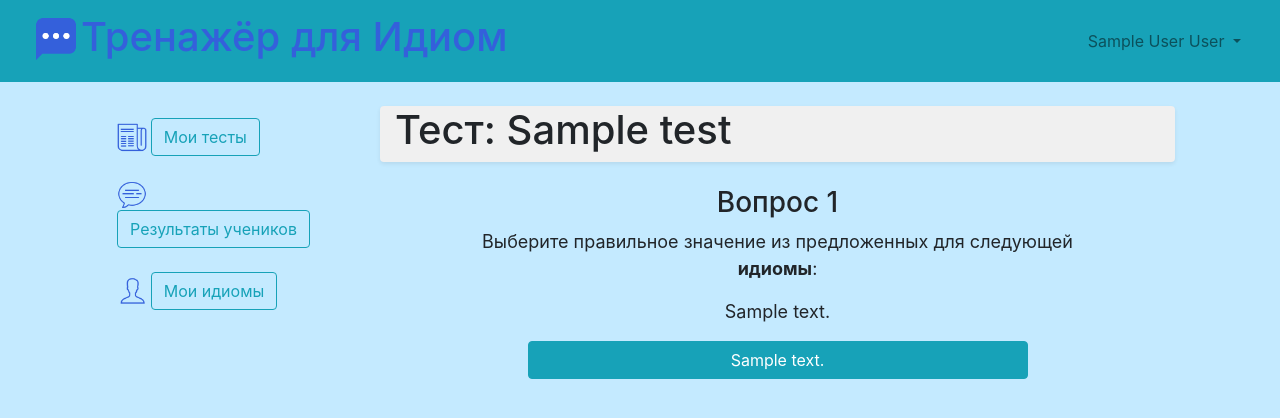
After one commit to plov-cyber/trainer-site, a Flask app: page /take_test/1/0/0 in a window 1280 px wide. The commit adds this page. Shown: the top 418 px of the page. Run offline with Flask 3, Linux system fonts and the light colour scheme; a user stored in the database is signed in; tables that the repository leaves empty hold one stand-in row (values such as "Sample post"); lists and menus that the app fills with data are empty; some libraries are stand-ins or nearby versions.

Commit message:
Add "take test" functionality.

```diff
--- a/app.py
+++ b/app.py
@@ -1,3 +1,5 @@
+from random import shuffle
+
 from flask import Flask, render_template, redirect, request
 from flask_login import LoginManager, login_user, logout_user, current_user, login_required
 import logging
@@ -15,6 +17,7 @@ from forms.change_pwd_form import ChangePasswordForm
 from forms.create_test_form import CreateTestForm
 from forms.add_question_form import AddQuestionForm
 from forms.add_idiom_form import AddIdiomForm
+from forms.answer_question_form import AnswerQuestionForm
 
 from secret_key import secret_key
 
@@ -119,10 +122,76 @@ def create_test():
     return render_template('create_test.html', test_form=test_form, title='Создание теста')
 
 
-@application.route('/take_test/<int:test_id>', methods=['GET', 'POST'])
+@application.route('/start_test/<int:test_id>', methods=['GET'])
 @login_required
-def take_test(test_id):
-    pass
+def start_test(test_id):
+    session = db_session.create_session(__factory)
+    test = session.get(Test, test_id)
+
+    return render_template('take_test.html', title="Прохождение теста",
+                           test_stage='start', test=test)
+
+
+@application.route('/end_test/<int:test_id>', methods=['GET'])
+@login_required
+def end_test(test_id):
+    session = db_session.create_session(__factory)
+    test = session.get(Test, test_id)
+
+    session2 = db_session.create_session(__factory)
+    user = session2.get(User, current_user.id)
+
+    num_of_points = user.tmp_test_result
+    possible_num_of_points = len(test.questions)
+
+    user.tmp_test_result = 0
+    session2.commit()
+    session2.close()
+
+    return render_template('take_test.html', title="Прохождение теста",
+                           test_stage='end', test=test,
+                           num_of_points=num_of_points, possible_num_of_points=possible_num_of_points)
+
+
+@application.route('/take_test/<int:test_id>/<int:question_id>/<int:option_id>', methods=['GET', 'POST'])
+@login_required
+def take_test(test_id, question_id, option_id):
+    session = db_session.create_session(__factory)
+
+    test = session.get(Test, test_id)
+
+    # While solving test
+    if 0 < question_id <= len(test.questions):
+        session2 = db_session.create_session(__factory)
+        user = session2.get(User, current_user.id)
+
+        selected_option = session2.get(Option, option_id)
+        prev_question = test.questions[question_id - 1]
+
+        user.tmp_test_result += (selected_option.text == prev_question.answer)
+        session2.commit()
+        session2.close()
+
+    if question_id == len(test.questions):
+        return redirect(f'/end_test/{test_id}')
+
+    question = test.questions[question_id]
+
+    form = AnswerQuestionForm()
+    form.options.choices = [
+        (opt.id, opt.text) for opt in question.options
+    ]
+    shuffle(form.options.choices)
+    form.idiom.label = question.idiom.text
+
+    # On test start or end
+    # elif question_id == len(test.questions):
+    #     return render_template('take_test.html', title="Прохождение теста",
+    #                            test_stage="end", test=test, form=form)
+
+    return render_template('take_test.html', q_id=question_id,
+                           test_stage='process', test=test, form=form,
+                           title="Прохождение теста")
 
 
 @application.route('/delete_test/<int:test_id>', methods=['GET'])
@@ -172,7 +241,7 @@ def add_questions(test_id):
 
         new_question = Question(
             idiom_id=idiom.id,
-            answer=idiom.text,
+            answer=idiom.meaning,
             test_id=test_id
         )
         session.add(new_question)
@@ -197,7 +266,6 @@ def add_questions(test_id):
                 session.commit()
 
         session.close()
-
         return redirect(f'/add_questions/{test_id}')
 
     return render_template('add_question.html',
--- a/data/user.py
+++ b/data/user.py
@@ -29,6 +29,8 @@ class User(SqlAlchemyBase, UserMixin, SerializerMixin):
     tests_created = orm.relationship('Test', back_populates='creator', cascade='all, delete')
     idioms = orm.relationship('Idiom', back_populates='creator', cascade='all, delete')
 
+    tmp_test_result = sqlalchemy.Column(sqlalchemy.Integer, default=0)
+
     def set_password(self, password):
         """Функция установки пароля"""
         self.hashed_password = generate_password_hash(password)
--- /dev/null
+++ b/forms/answer_question_form.py
@@ -0,0 +1,12 @@
+# coding=utf-8
+# Импорты необходимых библиотек, классов и функций
+from flask_wtf import FlaskForm
+from wtforms import StringField, SubmitField, FieldList, SelectField
+from wtforms.validators import ValidationError, InputRequired
+
+
+class AnswerQuestionForm(FlaskForm):
+    """Класс формы для ответа на вопрос"""
+
+    idiom = StringField(label='Текст идиомы')
+    options = SelectField(label="Варианты ответа")
--- a/templates/my_tests.html
+++ b/templates/my_tests.html
@@ -43,7 +43,7 @@
                 {% if current_user.is_teacher %}
                     <div class="row">
                         <div class="col-7">
-                            <a href="/take_test/{{ test.id }}" class="btn btn-primary">
+                            <a href="/start_test/{{ test.id }}" class="btn btn-primary">
                                 Пройти
                             </a>
                             <a href="/add_questions/{{ test.id }}" class="btn btn-secondary">
@@ -57,7 +57,7 @@
                 {% else %}
                     <div class="row">
                         <div class="col-5">
-                            <a href="/solve_test/{{ test.id }}" class="btn btn-secondary">
+                            <a href="/start_test/{{ test.id }}" class="btn btn-primary">
                                 Пройти
                             </a>
                         </div>
--- a/templates/settings.html
+++ b/templates/settings.html
@@ -78,7 +78,7 @@
                             </button>
                         </div>
                         <div class="modal-body">
-                        Внимание! Это действие необратимо и удалит все ваши диалоги, новости и сообщения!
+                            Внимание! Это действие необратимо и удалит все ваши результаты, тесты и идиомы!
                         </div>
                         <div class="modal-footer">
                             <button type="button" class="btn btn-secondary" data-dismiss="modal">Закрыть</button>
--- /dev/null
+++ b/templates/take_test.html
@@ -0,0 +1,64 @@
+{% extends "base.html" %}
+
+{% block content %}
+    <div class="container-fluid shadow-sm rounded" style="background-color: #F0F0F0;">
+        <div class="row">
+            <div class="col-12">
+                <h1>Тест: {{ test.name }}</h1>
+            </div>
+        </div>
+    </div>
+    <br>
+
+    {% if test_stage == 'start' %}
+        <div class="container-fluid" align="center">
+            <div class="row">
+                <div class="col-12">
+                    <a href="/take_test/{{ test.id }}/0/0" class="btn btn-primary">
+                        Начать тест
+                    </a>
+                </div>
+            </div>
+        </div>
+    {% elif test_stage == "process" %}
+
+        <div style="max-width: 600px; margin: auto;" align="center">
+            <h3>Вопрос {{ q_id + 1 }}</h3>
+
+            <form method="post" novalidate>
+                {{ form.hidden_tag() }}
+                {{ form.csrf_token }}
+
+                {# Вопрос #}
+                <p style="font-size:18px;">
+                    Выберите правильное значение из предложенных для следующей <b>идиомы</b>:
+                </p>
+                <p style="font-size:18px;">
+                    {{ form.idiom.label }}
+                </p>
+
+                {#  Варианты ответов #}
+                {% for option in form.options.iter_choices() %}
+                    <a href="/take_test/{{ test.id }}/{{ q_id + 1 }}/{{ option[0] }}" class="col-10 btn btn-info"
+                       style="margin-bottom: 10px;">
+                        {{ option[1] }}
+                    </a>
+                    <br>
+                {% endfor %}
+
+            </form>
+        </div>
+
+    {% else %}
+        {# Конец теста #}
+        <div class="container-fluid" align="center">
+            <h3>Вы получили {{ num_of_points }}/{{ possible_num_of_points }} баллов</h3>
+            <br>
+            <a class="btn btn-primary" href="/my_tests">
+                Назад к моим тестам
+            </a>
+        </div>
+
+
+    {% endif %}
+{% endblock %}
```
Lines whose indentation alone changed are shown as unchanged.
